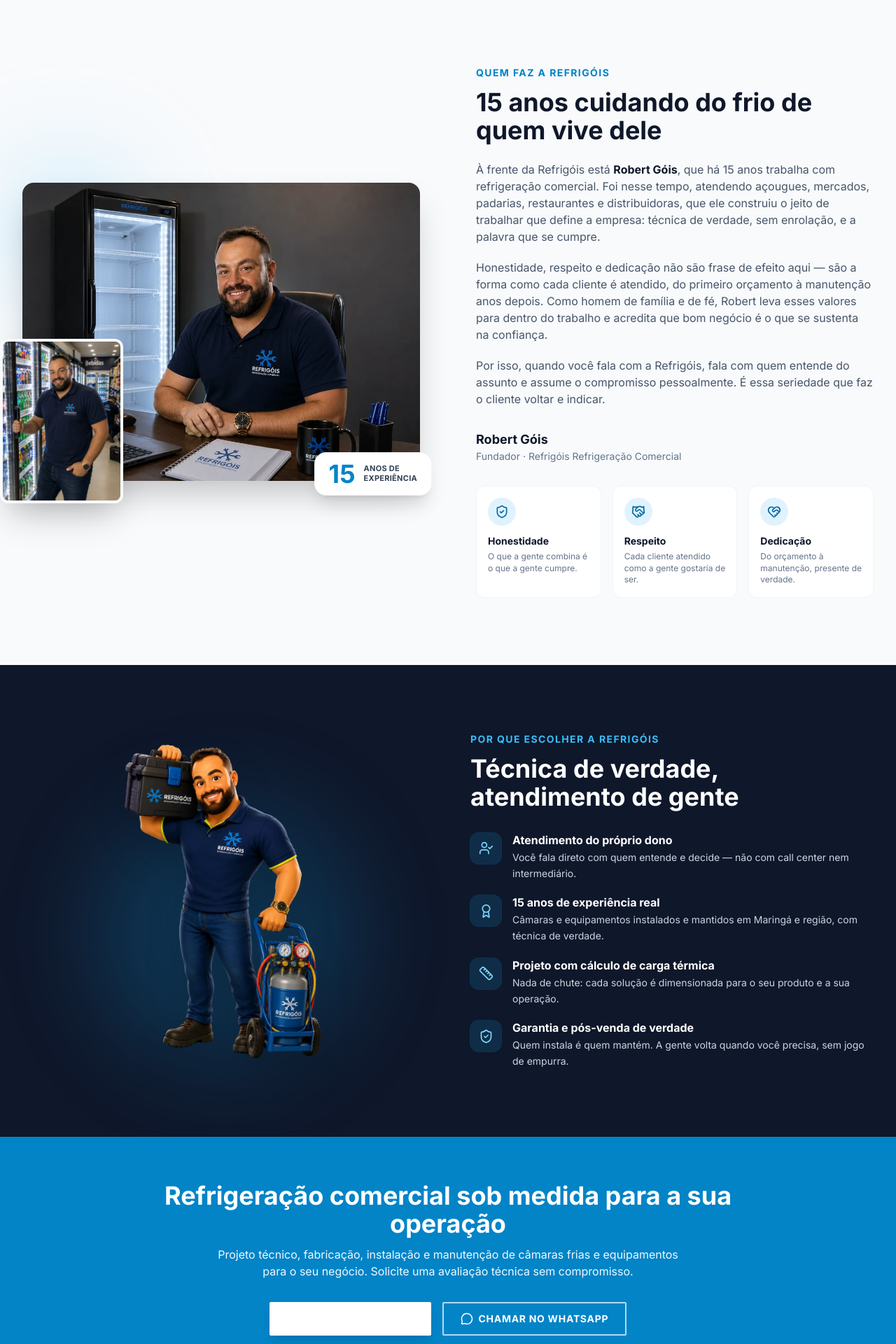
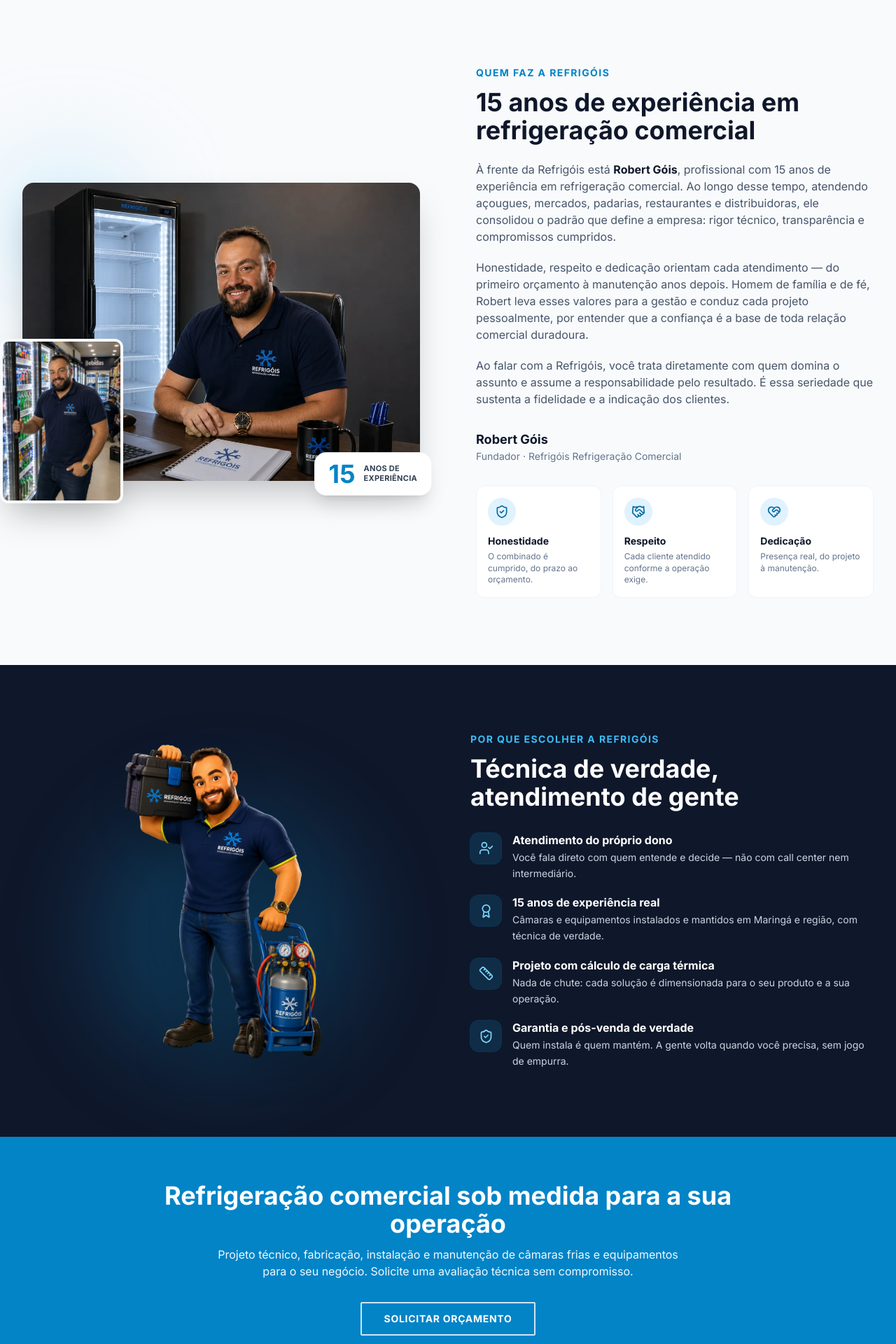
Before and after one commit to diegoandradegit/Refrigois, a React (Vite) app: page / in a window 1280 px wide. Shown: the part 3580-5500 px from the top of the page at 70% size. Built offline with nearby package versions, Linux system fonts and the light colour scheme.

Commit message:
CTA: botao unico (modal) no estilo contornado; Sobre: copy em tom profissional (sem 'cuidando do frio')

```diff
--- a/components/About.tsx
+++ b/components/About.tsx
@@ -47,23 +47,23 @@
               Quem faz a Refrigóis
             </h2>
             <h3 className="text-3xl md:text-4xl font-bold text-slate-900 mb-6 leading-tight">
-              15 anos cuidando do frio de quem vive dele
+              15 anos de experiência em refrigeração comercial
             </h3>
 
             <p className="text-slate-600 mb-5 leading-relaxed text-sm md:text-base">
-              À frente da Refrigóis está <strong className="text-slate-900">Robert Góis</strong>, que há 15 anos
-              trabalha com refrigeração comercial. Foi nesse tempo, atendendo açougues, mercados, padarias,
-              restaurantes e distribuidoras, que ele construiu o jeito de trabalhar que define a empresa: técnica
-              de verdade, sem enrolação, e a palavra que se cumpre.
+              À frente da Refrigóis está <strong className="text-slate-900">Robert Góis</strong>, profissional com
+              15 anos de experiência em refrigeração comercial. Ao longo desse tempo, atendendo açougues, mercados,
+              padarias, restaurantes e distribuidoras, ele consolidou o padrão que define a empresa: rigor técnico,
+              transparência e compromissos cumpridos.
             </p>
             <p className="text-slate-600 mb-5 leading-relaxed text-sm md:text-base">
-              Honestidade, respeito e dedicação não são frase de efeito aqui — são a forma como cada cliente é
-              atendido, do primeiro orçamento à manutenção anos depois. Como homem de família e de fé, Robert leva
-              esses valores para dentro do trabalho e acredita que bom negócio é o que se sustenta na confiança.
+              Honestidade, respeito e dedicação orientam cada atendimento — do primeiro orçamento à manutenção anos
+              depois. Homem de família e de fé, Robert leva esses valores para a gestão e conduz cada projeto
+              pessoalmente, por entender que a confiança é a base de toda relação comercial duradoura.
             </p>
             <p className="text-slate-600 mb-8 leading-relaxed text-sm md:text-base">
-              Por isso, quando você fala com a Refrigóis, fala com quem entende do assunto e assume o compromisso
-              pessoalmente. É essa seriedade que faz o cliente voltar e indicar.
+              Ao falar com a Refrigóis, você trata diretamente com quem domina o assunto e assume a responsabilidade
+              pelo resultado. É essa seriedade que sustenta a fidelidade e a indicação dos clientes.
             </p>
 
             <div className="mb-8">
@@ -73,9 +73,9 @@
 
             <div className="grid grid-cols-1 sm:grid-cols-3 gap-4">
               {[
-                { icon: ShieldCheck, titulo: 'Honestidade', texto: 'O que a gente combina é o que a gente cumpre.' },
-                { icon: Handshake, titulo: 'Respeito', texto: 'Cada cliente atendido como a gente gostaria de ser.' },
-                { icon: HeartHandshake, titulo: 'Dedicação', texto: 'Do orçamento à manutenção, presente de verdade.' },
+                { icon: ShieldCheck, titulo: 'Honestidade', texto: 'O combinado é cumprido, do prazo ao orçamento.' },
+                { icon: Handshake, titulo: 'Respeito', texto: 'Cada cliente atendido conforme a operação exige.' },
+                { icon: HeartHandshake, titulo: 'Dedicação', texto: 'Presença real, do projeto à manutenção.' },
               ].map((v) => (
                 <div key={v.titulo} className="bg-white rounded-xl border border-slate-100 p-4">
                   <span className="inline-grid place-items-center w-10 h-10 rounded-full bg-brand-100 text-brand-700 mb-3">
--- a/components/CTABanner.tsx
+++ b/components/CTABanner.tsx
@@ -1,17 +1,11 @@
 import React from 'react';
-import { MessageCircle } from 'lucide-react';
-import { Button } from './Button';
-import { trackQuoteModalOpen, trackWhatsAppClick } from '../utils/analytics';
+import { trackQuoteModalOpen } from '../utils/analytics';
 
 interface CTABannerProps {
   onOpenQuote: () => void;
   titulo?: string;
   texto?: string;
 }
-
-const WHATSAPP =
-  'https://wa.me/5544999368420?text=' +
-  encodeURIComponent('Olá! Gostaria de um orçamento de refrigeração comercial.');
 
 export const CTABanner: React.FC<CTABannerProps> = ({ onOpenQuote, titulo, texto }) => {
   return (
@@ -24,25 +18,17 @@
           {texto ??
             'Projeto técnico, fabricação, instalação e manutenção de câmaras frias e equipamentos para o seu negócio. Solicite uma avaliação técnica sem compromisso.'}
         </p>
-        <div className="flex flex-col sm:flex-row gap-4 justify-center">
-          <Button
+        <div className="flex justify-center">
+          <button
+            type="button"
             onClick={() => {
               trackQuoteModalOpen('cta_banner');
               onOpenQuote();
             }}
-            className="w-full sm:w-auto min-w-[220px] bg-white text-brand-700 hover:bg-brand-50 border-white font-bold"
+            className="w-full sm:w-auto min-w-[240px] inline-flex items-center justify-center px-8 py-3 rounded-sm font-bold uppercase tracking-wider text-sm text-white border-2 border-white/80 hover:bg-white/10 transition-colors"
           >
             Solicitar Orçamento
-          </Button>
-          <a
-            href={WHATSAPP}
-            target="_blank"
-            rel="noopener noreferrer"
-            onClick={() => trackWhatsAppClick('cta_banner')}
-            className="w-full sm:w-auto min-w-[220px] inline-flex items-center justify-center gap-2 px-6 py-3 rounded-sm font-bold uppercase tracking-wider text-sm text-white border-2 border-white/70 hover:bg-white/10 transition-colors"
-          >
-            <MessageCircle size={18} /> Chamar no WhatsApp
-          </a>
+          </button>
         </div>
       </div>
     </section>
```
